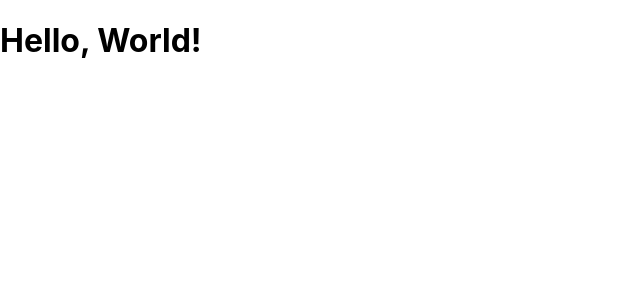
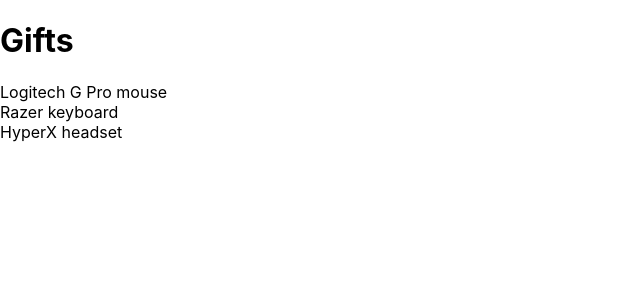
Before and after one commit to lopez-tomas/adviency, a React (Create React App) app: page / in a window 1280 px wide. Shown: the top 300 px of the page, without its empty margins (0-640 px from the left). Built offline with nearby package versions, Linux system fonts and the light colour scheme.

Commit message:
[FEAT]: main structure built.

```diff
--- a/src/App.jsx
+++ b/src/App.jsx
@@ -1,10 +1,20 @@
-import React from 'react';
+import React, { useState } from 'react';
+import GiftList from './containers/GiftList';
+
+const giftsList = [
+  'Logitech G Pro mouse',
+  'Razer keyboard',
+  'HyperX headset'
+]
 
 const App = () => {
+  const [gifts, setGifts] = useState(giftsList);
+
   return (
-    <div className='App'>
-      <h1>Hello, World!</h1>
-    </div>
+    <main className="App">
+      <h1 className="App-title">Gifts</h1>
+      <GiftList gifts={gifts} />
+    </main>
   )
 }
 
```
